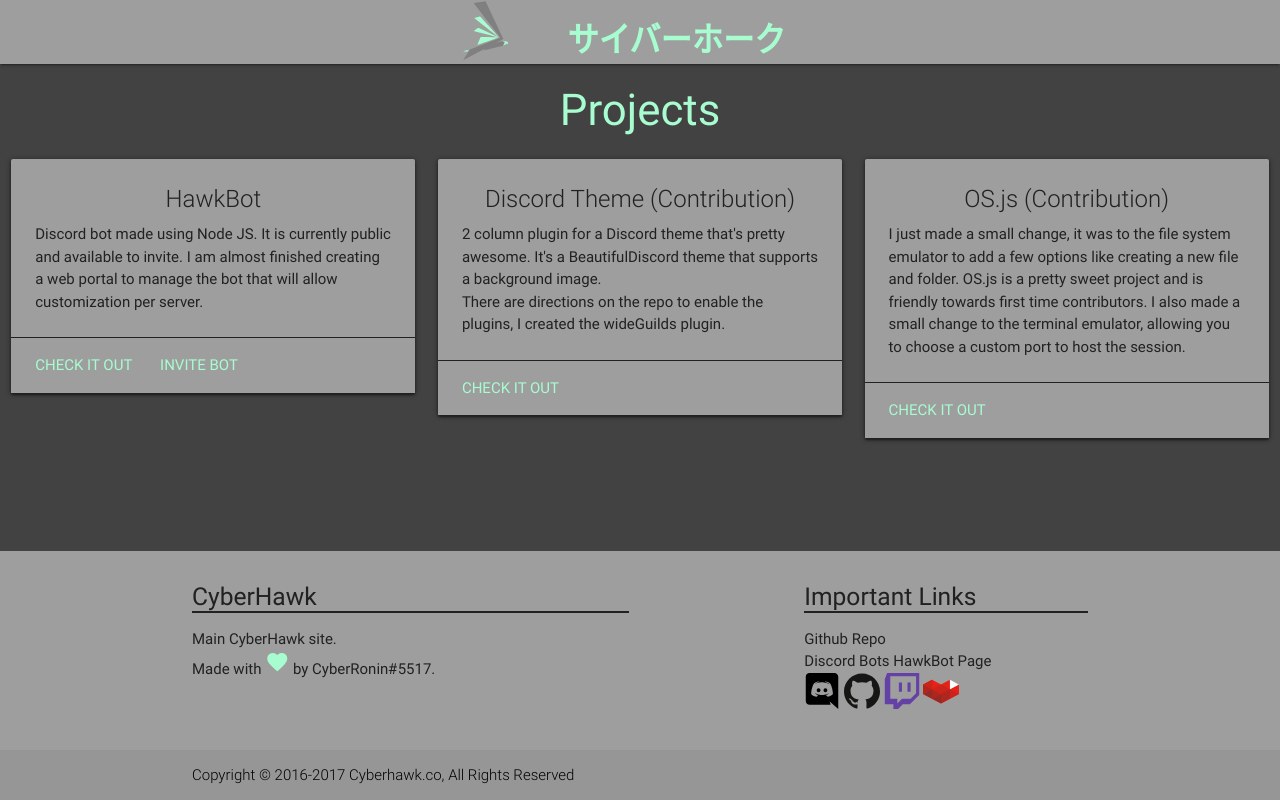
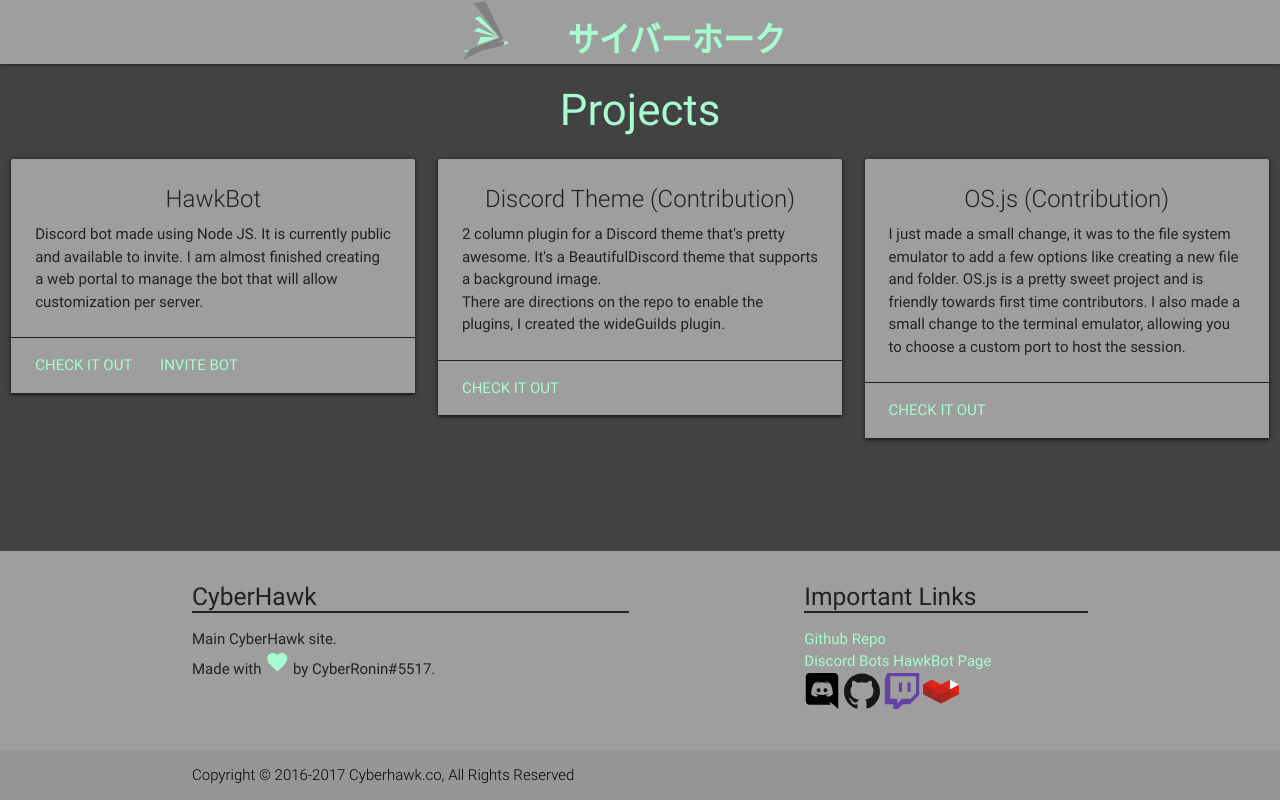
Before and after one commit to Rxswyers/Rxswyers.github.io, a plain HTML site: page index.html in a window 1280 px wide. Drawn offline with Linux system fonts and the light colour scheme.

Commit message:
Uh, I do things?

```diff
--- a/css/custom.css
+++ b/css/custom.css
@@ -136,13 +136,15 @@
 {
   opacity: 0.7;
 }
-body {
+body
+{
   display: flex;
   min-height: 100vh;
   flex-direction: column;
 }
 
-  main {
+main
+{
   flex: 1 0 auto;
 }
 .mint-logo:hover
--- a/index.html
+++ b/index.html
@@ -82,9 +82,9 @@
             <div class="col l4 offset-l2 s12">
               <h5 class="grey-text text-darken-4">Important Links</h5>
                 <ul>
-                  <li><a class="grey-text text-darken-4" href="https://github.com/CyberHawkSoftware/HawkBot">Github Repo</a></li>
-                  <li><a class="grey-text text-darken-4" href="https://bots.discord.pw/bots/193403332046487552">Discord Bots HawkBot Page</a></li>
-                  <li><a class="grey-text text-darken-4" href="https://discord.gg/jDpR9PD">
+                  <li><a class="mint-text" href="https://github.com/CyberHawkSoftware/HawkBot">Github Repo</a></li>
+                  <li><a class="mint-text" href="https://bots.discord.pw/bots/193403332046487552">Discord Bots HawkBot Page</a></li>
+                  <li><a class="mint-text" href="https://discord.gg/jDpR9PD">
                     <img src="./assets/Discord-Logo.svg" width="36px" height="36px" class="logo tooltipped" data-position="bottom" data-delay="50" data-tooltip="Discord Server">
                   </a>
                   <a href="https://github.com/rxswyers">
```
Lines whose indentation alone changed are shown as unchanged.
